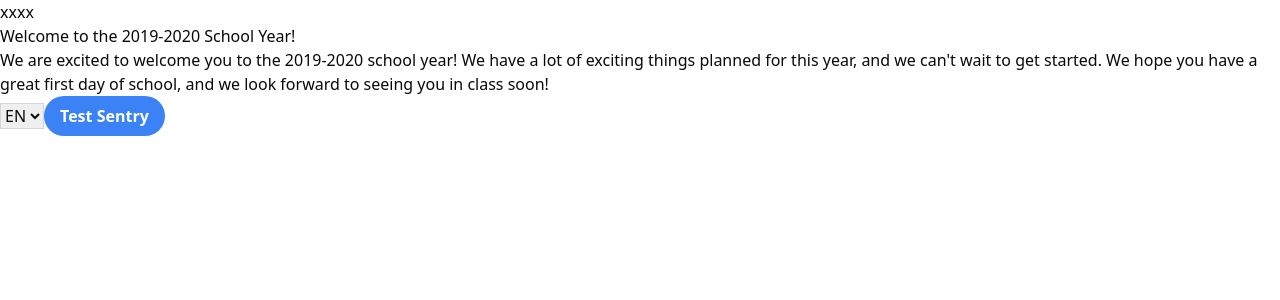
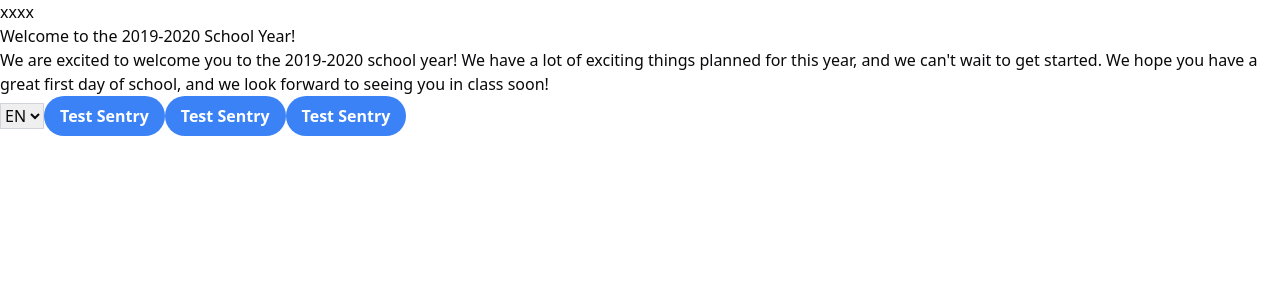
Before and after one commit to sizarcorpse/advance-nextjs-boilerplate, a Next.js app: page /en in a window 1280 px wide. Shown: the top 300 px of the page. Built offline with nearby package versions, Linux system fonts and the light colour scheme.

Commit message:
v0.0.8.2

```diff
--- a/src/app/[locale]/(unauth)/page.tsx
+++ b/src/app/[locale]/(unauth)/page.tsx
@@ -10,7 +10,9 @@ export default async function XPage() {
       <p>{t("content")}</p>
       <LocaleSwitcher />
 
-      <SentryTestButton />
+      <SentryTestButton test="Error Form First Button 1" />
+      <SentryTestButton test="Error Form First Button 2" />
+      <SentryTestButton test="Error Form First Button 3" />
     </>
   );
 }
--- /dev/null
+++ b/src/app/[locale]/api/hi/route.ts
@@ -0,0 +1,10 @@
+export async function GET() {
+  try {
+    if (true) {
+      throw new Error("API throw error test");
+      // return new Response("API GET response test", { status: 200 });
+    }
+  } catch (error: any) {
+    return new Response(error.message, { status: 500 });
+  }
+}
--- a/src/components/SentryTestButton.tsx
+++ b/src/components/SentryTestButton.tsx
@@ -1,18 +1,21 @@
 "use client";
 
-const SentryTestButton = () => {
-  const handleException = () => {
+type Props = {
+  test: string;
+};
+const SentryTestButton: React.FC<Props> = (props) => {
+  const handleException = (message: string) => {
     try {
-      throw new Error("Sentry test error");
+      throw new Error(message);
     } catch (error) {
-      throw new Error("Sentry test error");
+      throw new Error(message);
     }
   };
 
   return (
     <>
       <button
-        onClick={handleException}
+        onClick={() => handleException(props.test)}
         className="bg-blue-500 hover:bg-blue-700 text-white font-bold py-2 px-4 rounded-full"
       >
         Test Sentry
```
